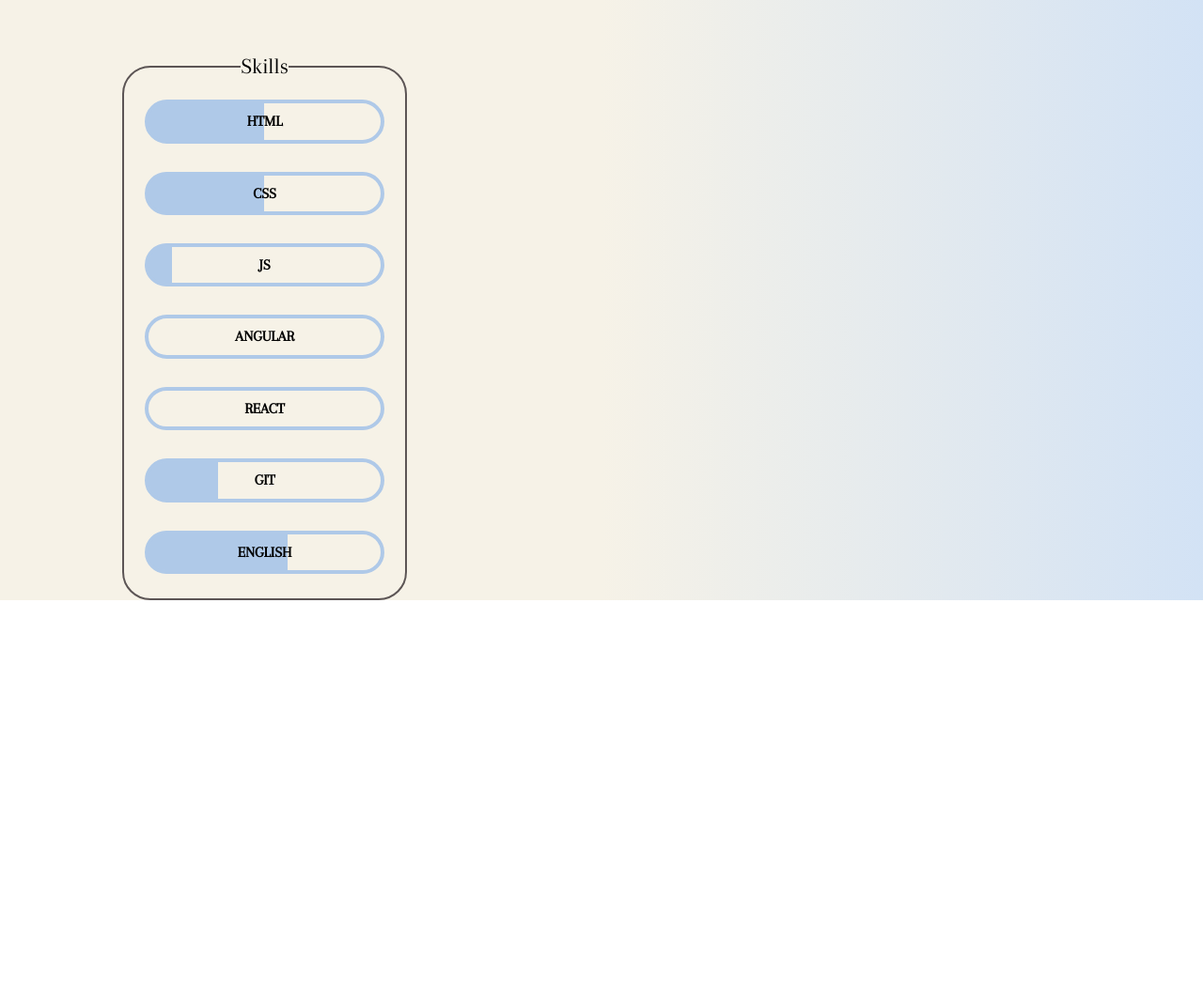
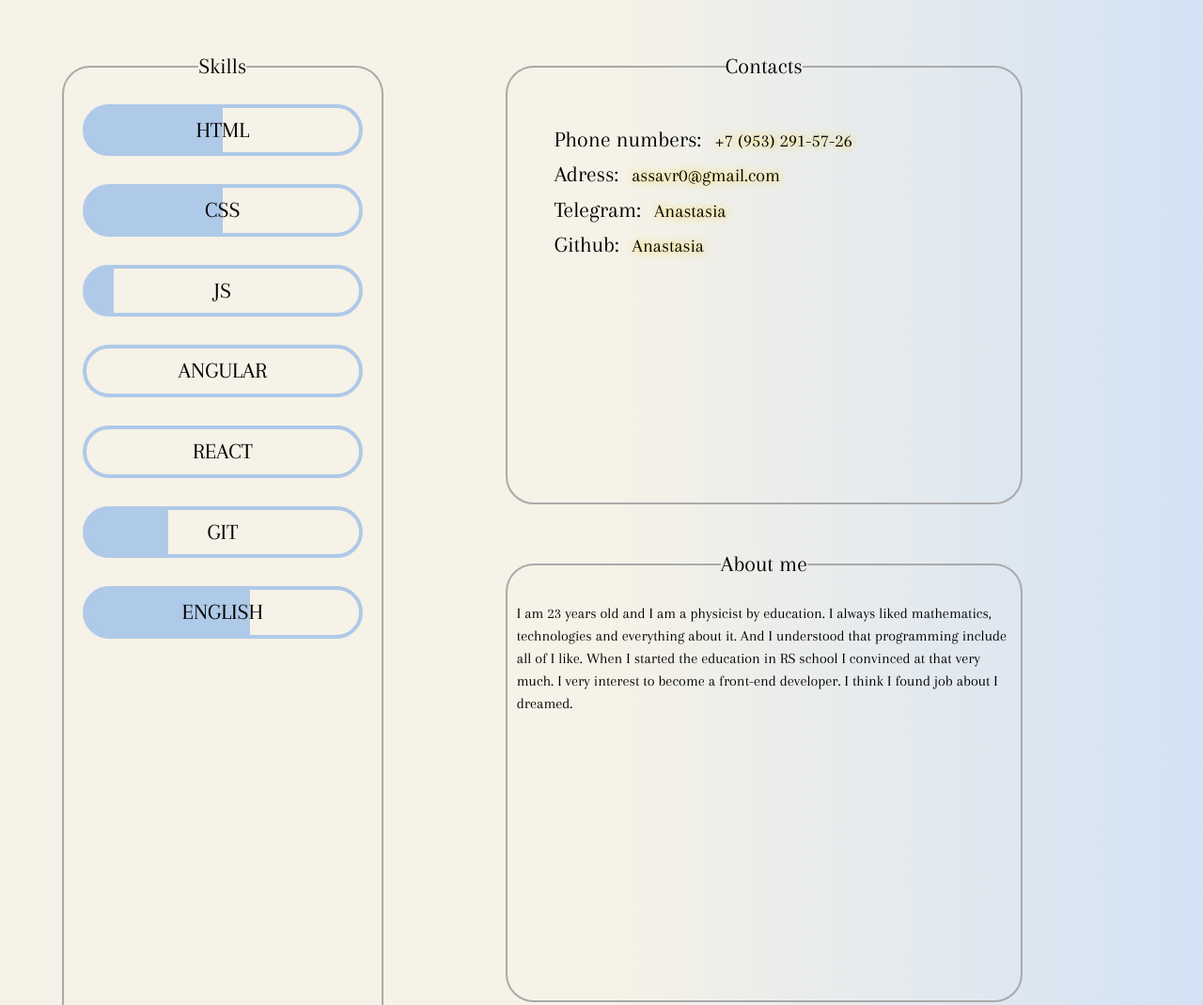
Before and after one commit to assavr/threejs-test, a plain HTML site: page index.html in a window 1280 px wide. Shown: the part 478-1548 px from the top of the page at 94% size. Before the commit the page ends 1117 px from the top, so only its background shows below. Drawn offline with Linux system fonts and the light colour scheme.

Commit message:
feat: add block information

```diff
--- a/css/style.css
+++ b/css/style.css
@@ -1,21 +1,27 @@
 /* arapey-regular - latin */
 @font-face {
-    font-display: swap; /* Check https://developer.mozilla.org/en-US/docs/Web/CSS/@font-face/font-display for other options. */
+  font-display: swap;
+  /* Check https://developer.mozilla.org/en-US/docs/Web/CSS/@font-face/font-display for other options. */
   font-family: 'Arapey';
   font-style: normal;
   font-weight: 400;
   src: url('../assets/fonts/arapey-v16-latin-regular.woff2') format('woff2');
 }
+
 * {
   box-sizing: border-box;
 }
 
+html {
+  scroll-behavior: smooth;
+}
+
 body {
-    margin:0 auto;
+  margin: 0 auto;
   font-family: 'Arapey', sans-serif;
   color: black;
   background-color: #F9F2E8;
-    background: linear-gradient(90deg, rgba(246,242,231,1) 50%, rgba(136,178,228,0.37298669467787116) 100%);
+  background: linear-gradient(90deg, rgba(246, 242, 231, 1) 50%, rgba(136, 178, 228, 0.37298669467787116) 100%);
 }
 
 .wrapper-max {
@@ -40,7 +46,6 @@
   display: flex;
   justify-content: space-around;
   padding: 0;
-
 }
 
 .header-nav-list-item {
@@ -52,6 +57,7 @@
   background-color: white;
   text-shadow: #ffcc00 1px 0 10px;
   list-style: none;
+  transition: .3s;
 }
 
 .header-nav-list-item:hover {
@@ -59,17 +65,17 @@
 }
 
 .header-nav-link {
-
   text-decoration: none;
   color: black;
+}
 
-}
 /* Header style end */
 
 /* Main style start*/
 .main {
   margin-top: 60px;
 }
+
 .main-img {
   width: 20%;
   border-radius: 50%;
@@ -82,6 +88,7 @@
   margin-top: 30px;
 
 }
+
 .main-titles-container {
   display: flex;
   flex-wrap: wrap;
@@ -89,8 +96,8 @@
   align-items: center;
   margin-left: 40px;
 }
+
 .main-content-title {
-
   /* style background letters */
   font-size: 79px;
   background: url(../assets/img/fonts-h1.jpg);
@@ -100,21 +107,26 @@
 }
 
 .main-position-work-title {
-
   text-transform: uppercase;
   font-size: 30px;
-  color:#5c5555
+  color: #5c5555
 }
 
 .main-info-content {
   display: flex;
   margin-top: 60px;
 }
+/* Main info left start */
+.fieldset {
 
-.fieldset {
   border-radius: 30px;
   border: 2px solid #5c5555;
 }
+
+.fieldset-left {
+  min-height: 152%;
+}
+
 .legend {
   text-align: center;
   font-size: 24px;
@@ -127,7 +139,9 @@
 .skills-list {
   padding: 0 10px;
 }
+
 .skills-item {
+
   padding: 10px 30px;
   margin-bottom: 30px;
   list-style: none;
@@ -135,7 +149,10 @@
   border-radius: 30px;
   text-align: center;
   text-transform: uppercase;
+  font-size: 24px;
+  transition: .3s;
 }
+
 .skills-item:last-child {
   margin-bottom: 0;
 }
@@ -143,43 +160,116 @@
 
 .skills-item-html,
 .skills-item-css {
-  background: linear-gradient(90deg, rgba(175,201,232,1) 50%, rgba(246,242,231,1) 50%);
+  background: linear-gradient(90deg, rgba(175, 201, 232, 1) 50%, rgba(246, 242, 231, 1) 50%);
 }
 
 .skills-item-html:hover,
 .skills-item-css:hover {
-  border:4px solid #ffe787;
-  background: linear-gradient(90deg, rgba(255,231,135,1) 50%, rgba(246,242,231,1) 50%);
+  border: 4px solid #ffe787;
+  background: linear-gradient(90deg, rgba(255, 231, 135, 1) 50%, rgba(246, 242, 231, 1) 50%);
 }
 
 .skills-item-js {
-  background: linear-gradient(90deg, rgba(175,201,232,1) 10%, rgba(246,242,231,1) 10%);
+  background: linear-gradient(90deg, rgba(175, 201, 232, 1) 10%, rgba(246, 242, 231, 1) 10%);
 }
 
 .skills-item-js:hover {
-  border:4px solid #ffe787;
-  background: linear-gradient(90deg, rgba(255,231,135,1) 10%, rgba(246,242,231,1) 10%);
+  border: 4px solid #ffe787;
+  background: linear-gradient(90deg, rgba(255, 231, 135, 1) 10%, rgba(246, 242, 231, 1) 10%);
 }
 
 .skills-item-angular:hover,
 .skills-item-react:hover {
-  border:4px solid #ffe787;
+  border: 4px solid #ffe787;
 }
+
 .skills-item-git {
-  background: linear-gradient(90deg, rgba(175,201,232,1) 30%, rgba(246,242,231,1) 30%);
+  background: linear-gradient(90deg, rgba(175, 201, 232, 1) 30%, rgba(246, 242, 231, 1) 30%);
 }
 
 .skills-item-git:hover {
-  border:4px solid #ffe787;
-  background: linear-gradient(90deg, rgba(255,231,135,1) 30%, rgba(246,242,231,1) 30%);
+  border: 4px solid #ffe787;
+  background: linear-gradient(90deg, rgba(255, 231, 135, 1) 30%, rgba(246, 242, 231, 1) 30%);
 }
 
 .skills-item-eng {
-  background: linear-gradient(90deg, rgba(175,201,232,1) 60%, rgba(246,242,231,1) 60%);
+  background: linear-gradient(90deg, rgba(175, 201, 232, 1) 60%, rgba(246, 242, 231, 1) 60%);
 }
 
 .skills-item-eng:hover {
-  border:4px solid #ffe787;
-  background: linear-gradient(90deg, rgba(255,231,135,1) 60%, rgba(246,242,231,1) 60%);
+  border: 4px solid #ffe787;
+  background: linear-gradient(90deg, rgba(255, 231, 135, 1) 60%, rgba(246, 242, 231, 1) 60%);
 }
+/* Main info left end */
+
+/* Main info right start */
+.main-info-right {
+  display: flex;
+  flex-wrap: wrap;
+  flex-basis: 70%;
+  justify-content: space-around;
+}
+.fieldset-right {
+  width: 550px;
+  min-height: 45%;
+  margin-bottom: 50px;
+
+}
+/* Contacts block start */
+.contacts-title {
+  display: inline-block;
+  margin: 0 10px 10px 0;
+  font-size: 24px;
+  font-weight: 500;
+
+
+}
+
+.contacts-list {
+  padding: 0;
+  margin: 40px;
+}
+
+.contacts-list-item{
+  list-style: none;
+  padding: 0;
+
+}
+
+.contacts-link {
+  text-decoration: none;
+  color: black;
+  font-size: 20px;
+  text-shadow: #ffcc00 1px 0 10px;
+  transition: .3s;
+}
+
+.contacts-link:hover {
+  text-shadow: #2015b3 1px 0 10px;
+}
+/* Contacts block end */
+
+.main-about-me {
+  line-height: 1.5em;
+}
+
+/* Main info right end */
+
 /*  Main style end*/
+
+
+.fieldset {
+  position: relative;
+  border: 2px solid #aaa;
+  padding: 10px;
+}
+
+.fieldset h1 {
+  position: absolute;
+  top: 0;
+  font-size: 18px;
+  line-height: 1;
+  margin: -9px 0 0; /* half of font-size */
+  padding: 0 3px;
+  background-color: #F9F2E8;
+}
--- a/index.html
+++ b/index.html
@@ -54,24 +54,70 @@
                         <h2 class="main-position-work-title">junior front-end developer</h2>
                     </div>
                 </div>
+            </div>
+        </div>
+        <div class="wrapper-max">
             <div class="main-info-content">
                 <div class="main-info-left">
-                        <fieldset id="skills" class="fieldset">
+                    <fieldset id="skills" class="fieldset fieldset-left">
                         <legend class="legend">Skills</legend>
                         <ul class="skills-list">
-                                <li class="skills-item  skills-item-html"><b>html</b></li>
-                                <li class="skills-item skills-item-css"><b>css</b></li>
-                                <li class="skills-item skills-item-js"><b>js</b></li>
-                                <li class="skills-item skills-item-angular"><b>angular</b></li>
-                                <li class="skills-item skills-item-react"><b>react</b></li>
-                                <li class="skills-item skills-item-git"><b>git</b></li>
-                                <li class="skills-item skills-item-eng"><b>english</b></li>
+                            <li class="skills-item  skills-item-html">html</li>
+                            <li class="skills-item skills-item-css">css</li>
+                            <li class="skills-item skills-item-js">js</li>
+                            <li class="skills-item skills-item-angular">angular</li>
+                            <li class="skills-item skills-item-react">react</li>
+                            <li class="skills-item skills-item-git">git</li>
+                            <li class="skills-item skills-item-eng">english</li>
                         </ul>
                     </fieldset>
                 </div>
                 <div class="main-info-right">
-
-                    </div>
+                    <fieldset id="contacts" class="fieldset fieldset-right">
+                        <legend class="legend">Contacts</legend>
+                        <ul class="contacts-list">
+                            <li class="contacts-list-item">
+                                <h3 class="contacts-title">Phone numbers:</h3>
+                                <a href="tel:+79532915726" class="contacts-link" target="_blank">+7 (953) 291-57-26</a>
+                            </li>
+                            <li class="contacts-list-item">
+                                <h3 class="contacts-title">Adress:</h3>
+                                <a href="mailto:assavr0@gmail.com" class="contacts-link"
+                                    target="_blank">assavr0@gmail.com</a>
+                            </li>
+                            <li class="contacts-list-item">
+                                <h3 class="contacts-title">Telegram:</h3>
+                                <a href="https://t.me/assavrukhina" class="contacts-link" target="_blank">Anastasia</a>
+                            </li>
+                            <li class="contacts-list-item">
+                                <h3 class="contacts-title">Github:</h3>
+                                <a href="https://github.com/assavr" class="contacts-link" target="_blank">Anastasia</a>
+                            </li>
+                        </ul>
+                    </fieldset>
+                    <fieldset id="about-me" class="fieldset fieldset-right">
+                        <legend class="legend">About me</legend>
+                        <p class="main-about-me">I am 23 years old and I am a physicist by education. I always liked
+                            mathematics, technologies and everything about it. And I understood that programming include
+                            all of I like. When I started the education in RS school I convinced at that very much. I
+                            very interest to become a front-end developer. I think I found job about I dreamed.</p>
+                    </fieldset>
+                    <fieldset id="code" class="fieldset  fieldset-right">
+                        <legend class="legend">Code Example</legend>
+<pre><code>function findEnd(str, ending){
+    return (str.endsWith(ending)) ? true : false;
+}
+</code></pre>
+                    </fieldset>
+                    <fieldset id="projects" class="fieldset fieldset-right">
+                        <legend class="legend">Projects</legend>
+                    </fieldset>
+                    <fieldset id="education" class="fieldset fieldset-right">
+                        <legend class="legend">Education</legend>
+                    </fieldset>
+                    <fieldset id="language" class="fieldset fieldset-right">
+                        <legend class="legend">Language</legend>
+                    </fieldset>
                 </div>
             </div>
         </div>
```
Lines whose indentation alone changed are shown as unchanged.
